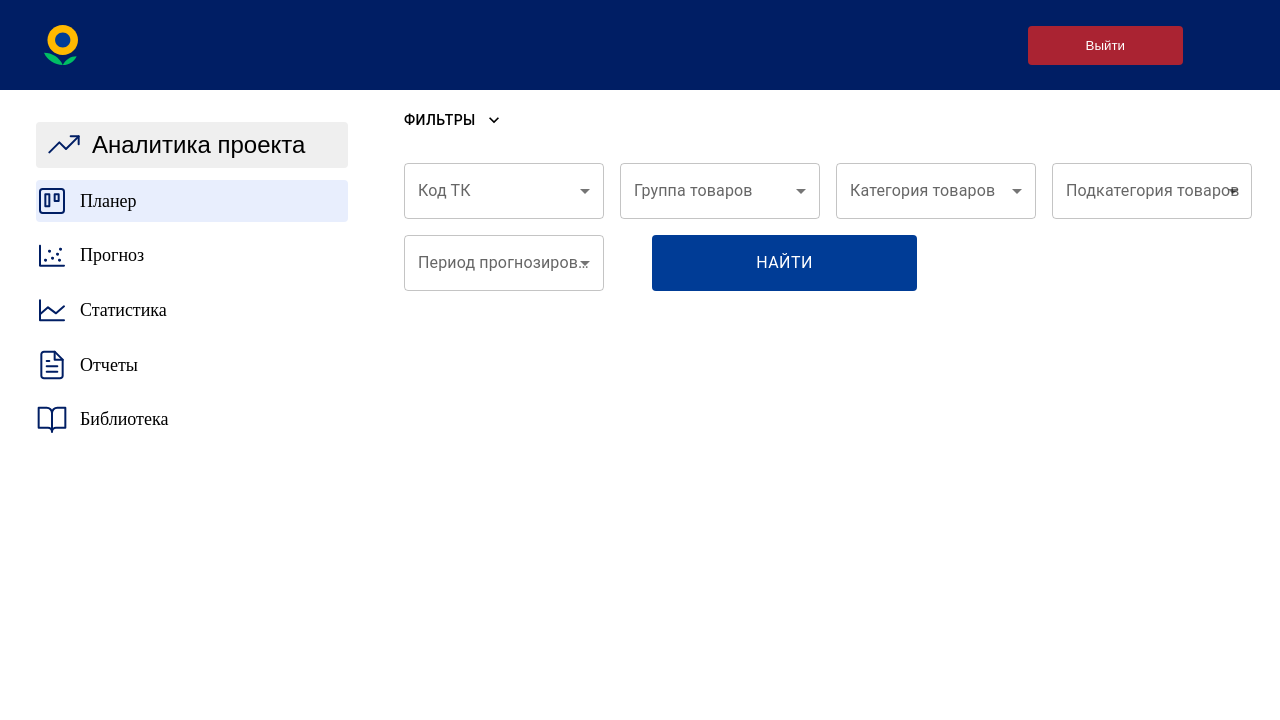
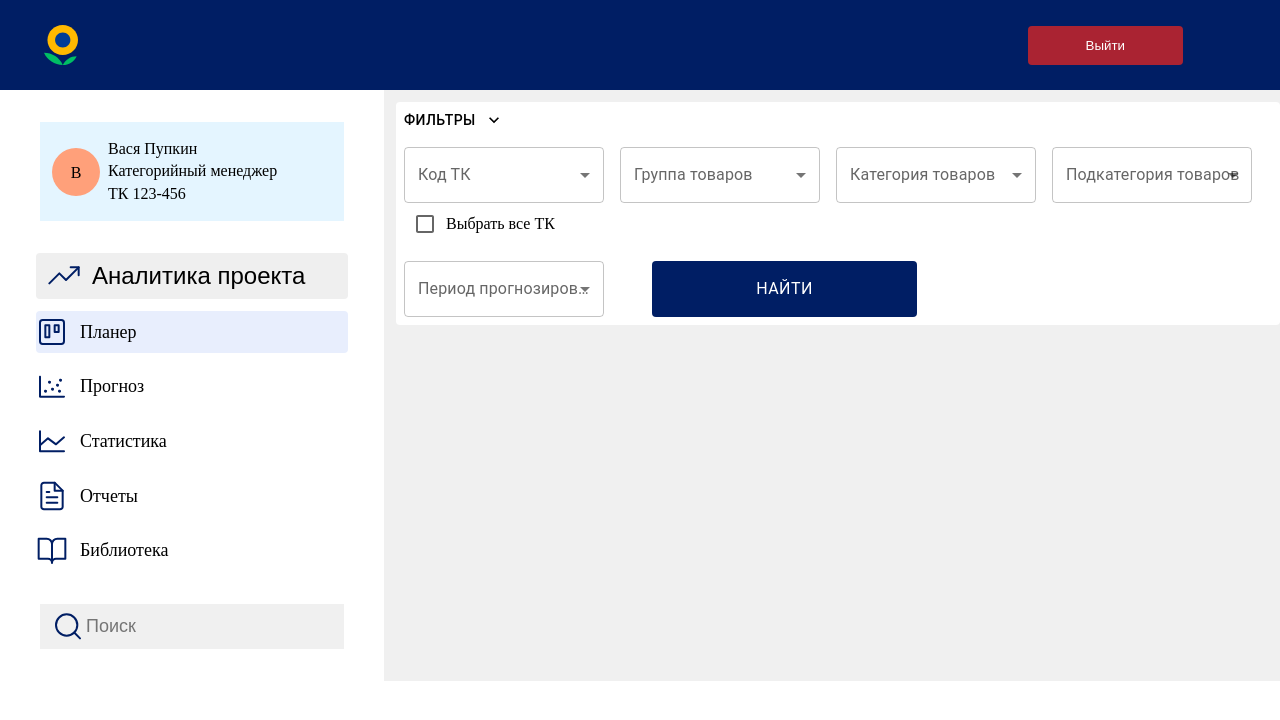
Before and after one commit to hakaton-lenta/front-lenta, a React (Vite) app: page / in a window 1280 px wide. Shown: the top 720 px of the page. Built offline with nearby package versions, Linux system fonts and the light colour scheme; a web font is replaced by a local one.

Commit message:
добавлена верстка в nav, изменена анимация и работа filter

```diff
--- a/src/components/filter/filter.css
+++ b/src/components/filter/filter.css
@@ -1,5 +1,11 @@
 .filter {
   margin: 12px 0 0 12px;
+  background-color: white;
+  border-radius: 4px;
+  height: auto;
+  width: auto;
+  overflow: hidden;
+  transition: height 0.3s ease-in-out, width 0.3s ease-in-out;
 }
 
 .filter__button {
--- a/src/components/filter/filter.tsx
+++ b/src/components/filter/filter.tsx
@@ -6,35 +6,88 @@ import Select, { SelectChangeEvent } from '@mui/material/Select';
 import MenuItem from '@mui/material/MenuItem';
 import InputLabel from '@mui/material/InputLabel';
 import FormControl from '@mui/material/FormControl';
+import Checkbox from '@mui/material/Checkbox';
+import Chip from '@mui/material/Chip';
 
 import './filter.css';
 
 const Filter: FC = () => {
   const [menuOpen, setMenuOpen] = useState(true);
-  const [tk, setTk] = React.useState('');
-  const [group, setGroup] = React.useState('');
-  const [category, setСategory] = React.useState('');
-  const [subcategories, setSubcategories] = React.useState('');
+  const [tk, setTk] = React.useState<string[]>([]);
+  const [group, setGroup] = React.useState<string[]>([]);
+  const [category, setCategory] = React.useState<string[]>([]);
+  const [subcategories, setSubcategories] = React.useState<string[]>([]);
   const [period, setPeriod] = React.useState('');
+  const [selectAll, setSelectAll] = useState(false);
 
   const handleChangeTk = (event: SelectChangeEvent) => {
-    setTk(event.target.value as string);
+    const newValue = event.target.value as string;
+
+    if (!tk.includes(newValue)) {
+      setTk((prevTk) => [...prevTk, newValue]);
+    }
   };
 
   const handleChangeGroup = (event: SelectChangeEvent) => {
-    setGroup(event.target.value as string);
+    const newValue = event.target.value as string;
+
+    if (!group.includes(newValue)) {
+      setGroup((prevGroup) => [...prevGroup, newValue]);
+    }
   };
 
-  const handleChangeСategory = (event: SelectChangeEvent) => {
-    setСategory(event.target.value as string);
+  const handleChangeCategory = (event: SelectChangeEvent) => {
+    const newValue = event.target.value as string;
+
+    if (!category.includes(newValue)) {
+      setCategory((prevCategory) => [...prevCategory, newValue]);
+    }
   };
 
   const handleChangeSubcategories = (event: SelectChangeEvent) => {
-    setSubcategories(event.target.value as string);
+    const newValue = event.target.value as string;
+
+    if (!subcategories.includes(newValue)) {
+      setSubcategories((prevSubcategories) => [...prevSubcategories, newValue]);
+    }
   };
 
   const handleChangePeriod = (event: SelectChangeEvent) => {
     setPeriod(event.target.value as string);
+  };
+
+  const handleSelectAll = (event: React.ChangeEvent<HTMLInputElement>) => {
+    setSelectAll(event.target.checked);
+
+    if (event.target.checked) {
+      const allTkValues = ['Магнит', 'Пятерочка', 'Лента'];
+      setTk(allTkValues);
+    } else {
+      setTk([]);
+    }
+  };
+
+  const handleRemoveChip = (field: string, value: string) => {
+
+    switch (field) {
+      case 'tk':
+        setTk((prevTk) => prevTk.filter((item) => item !== value));
+        break;
+      case 'group':
+        setGroup((prevGroup) => prevGroup.filter((item) => item !== value));
+        break;
+      case 'category':
+        setCategory((prevCategory) => prevCategory.filter((item) => item !== value));
+        break;
+      case 'subcategories':
+        setSubcategories((prevSubcategories) =>
+          prevSubcategories.filter((item) => item !== value)
+        );
+        break;
+
+      default:
+        break;
+    }
   };
 
   const toggleMenu = () => {
@@ -51,7 +104,12 @@ const Filter: FC = () => {
       >
         Фильтры
       </Button>
-      <Collapse sx={{ marginTop: 2 }} in={menuOpen}>
+      <Collapse sx={{
+        maxHeight: menuOpen ? 'auto' : 0,
+        maxWidth: menuOpen ? 'auto' : 0,
+        overflow: 'hidden',
+        transition: 'height 0.3s ease-in-out, width 0.3s ease-in-out',
+      }} in={menuOpen}>
         <FormControl sx={{ m: 1, width: 200 }}>
           <InputLabel
             sx={{ fontSize: '16px', fontWeight: 400, width: '100%' }}
@@ -63,14 +121,30 @@ const Filter: FC = () => {
             sx={{ width: 200, marginRight: 2.5, color: 'black' }}
             labelId="select-label-1"
             id="select-1"
-            value={tk}
+            value={tk[tk.length - 1]}
             label="Код ТК"
             onChange={handleChangeTk}
           >
-            <MenuItem value={10}>Ten</MenuItem>
-            <MenuItem value={20}>Twenty</MenuItem>
-            <MenuItem value={30}>Thirty</MenuItem>
+            <MenuItem value={'Магнит'}>Магнит</MenuItem>
+            <MenuItem value={'Пятерочка'}>Пятерочка</MenuItem>
+            <MenuItem value={'Лента'}>Лента</MenuItem>
           </Select>
+          <label style={{ display: 'flex', alignItems: 'center' }}>
+            <Checkbox
+              checked={selectAll}
+              onChange={handleSelectAll}
+            />
+            Выбрать все ТК
+          </label>
+          <div>
+            {tk.map((value) => (
+              <Chip
+                key={value}
+                label={value}
+                onDelete={() => handleRemoveChip('tk', value)}
+              />
+            ))}
+          </div>
         </FormControl>
         <FormControl sx={{ m: 1, width: 200 }}>
           <InputLabel
@@ -83,14 +157,23 @@ const Filter: FC = () => {
             sx={{ width: 200, marginRight: 2.5 }}
             labelId="select-label-2"
             id="select-2"
-            value={group}
+            value={group[group.length - 1]}
             label="Группа товаров"
             onChange={handleChangeGroup}
           >
-            <MenuItem value={10}>Ten</MenuItem>
-            <MenuItem value={20}>Twenty</MenuItem>
-            <MenuItem value={30}>Thirty</MenuItem>
+            <MenuItem value={'Группа А'}>Группа А</MenuItem>
+            <MenuItem value={'Группа Б'}>Группа Б</MenuItem>
+            <MenuItem value={'Группа C'}>Группа С</MenuItem>
           </Select>
+          <div>
+            {group.map((value) => (
+              <Chip
+                key={value}
+                label={value}
+                onDelete={() => handleRemoveChip('group', value)}
+              />
+            ))}
+          </div>
         </FormControl>
         <FormControl sx={{ m: 1, width: 200 }}>
           <InputLabel
@@ -103,14 +186,23 @@ const Filter: FC = () => {
             sx={{ width: 200, marginRight: 2.5 }}
             labelId="select-label-3"
             id="select-3"
-            value={category}
+            value={category[category.length - 1]}
             label="Категория товаров"
-            onChange={handleChangeСategory}
+            onChange={handleChangeCategory}
           >
-            <MenuItem value={10}>Ten</MenuItem>
-            <MenuItem value={20}>Twenty</MenuItem>
-            <MenuItem value={30}>Thirty</MenuItem>
+            <MenuItem value={'Категория А'}>Категория А</MenuItem>
+            <MenuItem value={'Категория Б'}>Категория Б</MenuItem>
+            <MenuItem value={'Категория С'}>Категория С</MenuItem>
           </Select>
+          <div>
+            {category.map((value) => (
+              <Chip
+                key={value}
+                label={value}
+                onDelete={() => handleRemoveChip('category', value)}
+              />
+            ))}
+          </div>
         </FormControl>
         <FormControl sx={{ m: 1, width: 200 }}>
           <InputLabel
@@ -123,14 +215,23 @@ const Filter: FC = () => {
             sx={{ width: 200, marginRight: 2.5 }}
             labelId="select-label-4"
             id="select-4"
-            value={subcategories}
+            value={subcategories[subcategories.length - 1]}
             label="Подкатегория товаров"
             onChange={handleChangeSubcategories}
           >
-            <MenuItem value={10}>Ten</MenuItem>
-            <MenuItem value={20}>Twenty</MenuItem>
-            <MenuItem value={30}>Thirty</MenuItem>
+            <MenuItem value={'Подкатегория А'}>Подкатегория А</MenuItem>
+            <MenuItem value={'Подкатегория Б'}>Подкатегория Б</MenuItem>
+            <MenuItem value={'Подкатегория C'}>Подкатегория С</MenuItem>
           </Select>
+          <div>
+            {subcategories.map((value) => (
+              <Chip
+                key={value}
+                label={value}
+                onDelete={() => handleRemoveChip('subcategories', value)}
+              />
+            ))}
+          </div>
         </FormControl>
         <FormControl sx={{ m: 1, width: 200 }}>
           <InputLabel
@@ -155,7 +256,7 @@ const Filter: FC = () => {
         <Button
           sx={{
             width: '265px',
-            backgroundColor: '#003C96',
+            backgroundColor: '#001E64',
             color: 'white',
             fontSize: '16px',
             fontWeight: '400',
--- a/src/components/layout/layout.tsx
+++ b/src/components/layout/layout.tsx
@@ -9,9 +9,11 @@ export const Layout: FC = () => {
   return (
     <div className="layout">
       <Header />
-      <div style={{ display: 'flex', flexDirection: 'row' }}>
+      <div style={{ display: 'flex' }}>
         <Navigation />
-        <Filter />
+        <div>
+          <Filter />
+        </div>
       </div>
       <Outlet />
     </div>
--- a/src/components/navigation/navigation.css
+++ b/src/components/navigation/navigation.css
@@ -1,48 +1,60 @@
-/* .navigation {
-    width: 60px;
-    background-color: #333;
-    overflow-x: hidden;
-    transition: width 0.5s;
-  }
-
-  .navigation.open {
-    width: 200px;
-  }
-
-  .menu {
-    padding: 20px;
-  }
-
-  button {
-    background-color: #333;
-    border: none;
-    color: white;
-    padding: 10px 20px;
-    cursor: pointer;
-    width: 100%;
-  }
-
-  ul {
-    list-style: none;
-    padding: 0;
-  }
-
-  li {
-    margin-bottom: 10px;
-  }
-
-  a {
-    text-decoration: none;
-    color: white;
-  } */
+.menu {
+  background-color: white;
+}
 
 .open {
   width: 384px;
   display: flex;
+  flex-direction: column;
+}
+
+.open__avatar {
+  background-color: #E4F5FF;
+  margin: 32px 40px;
+  display: flex;
+  flex-direction: row;
+  align-items: center;
+  padding: 16px 12px;
+}
+
+.open__img {
+  width: 48px;
+  height: 48px;
+  background-color: lightsalmon;
+  border-radius: 50%;
+  text-align: center;
+  margin-right: 8px;
+}
+
+.open__text>p {
+  margin: 0;
+  font-size: 16px;
+  line-height: 140%;
+}
+
+.open__text>p:first-child {
+  font-weight: 500;
+}
+
+.open__input {
+  margin: 0 40px 32px;
+  display: flex;
+  flex-direction: row-reverse;
+  justify-content: left;
+  background-color: #F0F0F0;
+  padding: 6px 12px;
+}
+
+.open__input>input {
+  outline: none;
+  border: none;
+  background-color: transparent;
+  font-size: 18px;
+  line-height: 140%;
 }
 
 .open__menu {
-  margin: 32px auto;
+  margin: 0 auto 32px;
 }
 
 .open__menu-button {
@@ -56,11 +68,11 @@
   padding: 0;
 }
 
-.open__menu-button > img {
+.open__menu-button>img {
   margin: 6px 12px;
 }
 
-.open__menu-button > span {
+.open__menu-button>span {
   margin: 6px 0;
 }
 
@@ -91,7 +103,7 @@
   opacity: 0.5;
 }
 
-.open__menu-link > img {
+.open__menu-link>img {
   margin-right: 12px;
 }
 
--- a/src/components/navigation/navigation.tsx
+++ b/src/components/navigation/navigation.tsx
@@ -5,6 +5,7 @@ import chartLine from '@/assets/icon/ChartLine.svg';
 import chartScatter from '@/assets/icon/chart-scatter1.svg';
 import fileText from '@/assets/icon/file-text.svg';
 import trello from '@/assets/icon/trello.svg';
+import search from '@/assets/icon/search.svg';
 import './navigation.css';
 import { NavLink, useLocation } from 'react-router-dom';
 
@@ -17,6 +18,16 @@ const OpenComponent: React.FC<ComponentProps> = ({ toggleMenu }) => {
 
   return (
     <div className="open">
+      <div className='open__avatar'>
+        <div className='open__img'>
+          <p>В</p>
+        </div>
+        <div className='open__text'>
+          <p>Вася Пупкин</p>
+          <p>Категорийный менеджер</p>
+          <p>ТК 123-456</p>
+        </div>
+      </div>
       <div className="open__menu">
         <button onClick={toggleMenu} className="open__menu-button">
           <img src={trendingUp} alt="Menu Icon" />
@@ -25,8 +36,7 @@ const OpenComponent: React.FC<ComponentProps> = ({ toggleMenu }) => {
         <nav className="open__nav">
           <NavLink
             to="/"
-            className={`open__menu-link ${
-              location.pathname === '/' ? 'open__menu-active' : ''
+            className={`open__menu-link ${location.pathname === '/' ? 'open__menu-active' : ''
               }`}
           >
             <img src={trello} alt="Icon 1" />
@@ -34,8 +44,7 @@ const OpenComponent: React.FC<ComponentProps> = ({ toggleMenu }) => {
           </NavLink>
           <NavLink
             to="/route2"
-            className={`open__menu-link ${
-              location.pathname === '/route2' ? 'open__menu-active' : ''
+            className={`open__menu-link ${location.pathname === '/route2' ? 'open__menu-active' : ''
               }`}
           >
             <img src={chartScatter} alt="Icon 1" />
@@ -43,8 +52,7 @@ const OpenComponent: React.FC<ComponentProps> = ({ toggleMenu }) => {
           </NavLink>
           <NavLink
             to="/route3"
-            className={`open__menu-link ${
-              location.pathname === '/route3' ? 'open__menu-active' : ''
+            className={`open__menu-link ${location.pathname === '/route3' ? 'open__menu-active' : ''
               }`}
           >
             <img src={chartLine} alt="Icon 1" />
@@ -52,8 +60,7 @@ const OpenComponent: React.FC<ComponentProps> = ({ toggleMenu }) => {
           </NavLink>
           <NavLink
             to="/route4"
-            className={`open__menu-link ${
-              location.pathname === '/route4' ? 'open__menu-active' : ''
+            className={`open__menu-link ${location.pathname === '/route4' ? 'open__menu-active' : ''
               }`}
           >
             <img src={fileText} alt="Icon 1" />
@@ -61,14 +68,17 @@ const OpenComponent: React.FC<ComponentProps> = ({ toggleMenu }) => {
           </NavLink>
           <NavLink
             to="/route5"
-            className={`open__menu-link ${
-              location.pathname === '/route5' ? 'open__menu-active' : ''
+            className={`open__menu-link ${location.pathname === '/route5' ? 'open__menu-active' : ''
               }`}
           >
             <img src={bookOpen} alt="Icon 1" />
             Библиотека
           </NavLink>
         </nav>
+      </div>
+      <div className="open__input">
+        <input type="text" placeholder="Поиск" />
+        <img src={search} alt="Icon" />
       </div>
     </div>
   );
@@ -83,40 +93,35 @@ const ClosedComponent: React.FC<ComponentProps> = ({ toggleMenu }) => (
       <nav className="close__nav">
         <NavLink
           to="/"
-          className={`close__menu-link ${
-            location.pathname === '/' ? 'open__menu-active' : ''
+          className={`close__menu-link ${location.pathname === '/' ? 'open__menu-active' : ''
             }`}
         >
           <img src={trello} alt="Icon 1" />
         </NavLink>
         <NavLink
           to="/route1"
-          className={`close__menu-link ${
-            location.pathname === '/1' ? 'open__menu-active' : ''
+          className={`close__menu-link ${location.pathname === '/1' ? 'open__menu-active' : ''
             }`}
         >
           <img src={chartScatter} alt="Icon 1" />
         </NavLink>
         <NavLink
           to="/route1"
-          className={`close__menu-link ${
-            location.pathname === '/2' ? 'open__menu-active' : ''
+          className={`close__menu-link ${location.pathname === '/2' ? 'open__menu-active' : ''
             }`}
         >
           <img src={chartLine} alt="Icon 1" />
         </NavLink>
         <NavLink
           to="/route1"
-          className={`close__menu-link ${
-            location.pathname === '/3' ? 'open__menu-active' : ''
+          className={`close__menu-link ${location.pathname === '/3' ? 'open__menu-active' : ''
             }`}
         >
           <img src={fileText} alt="Icon 1" />
         </NavLink>
         <NavLink
           to="/route1"
-          className={`close__menu-link ${
-            location.pathname === '/4' ? 'open__menu-active' : ''
+          className={`close__menu-link ${location.pathname === '/4' ? 'open__menu-active' : ''
             }`}
         >
           <img src={bookOpen} alt="Icon 1" />
@@ -134,7 +139,7 @@ const Navigation: FC = () => {
   };
 
   return (
-    <div>
+    <div className='menu'>
       {menuOpen ? (
         <OpenComponent toggleMenu={toggleMenu} />
       ) : (
--- a/src/index.css
+++ b/src/index.css
@@ -5,3 +5,7 @@ body {
   margin: 0;
   padding: 0;
 }
+
+.page {
+  background-color: #F0F0F0;
+}
```
Lines whose indentation alone changed are shown as unchanged.
